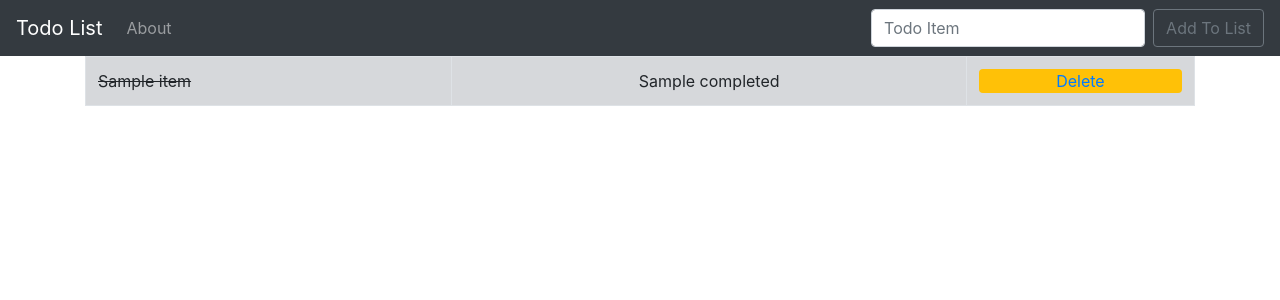
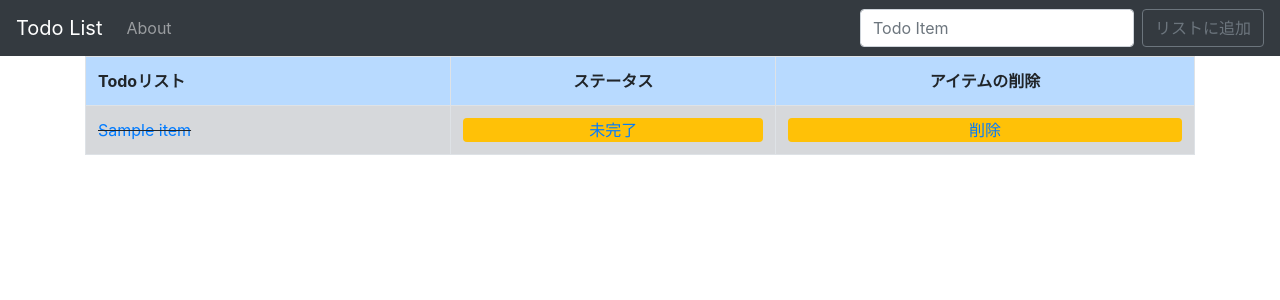
Before and after one commit to boss0703/todolist, a Django app: template mysite/todo/templates/todo/index.html in a window 1280 px wide. Shown: the top 300 px of the page. Run offline with Django 3.2, Linux system fonts and the light colour scheme; the template is opened without the code that fills it: most values are stand-ins (such as "Sample title", 1, 10 or a date in 2020); some libraries are stand-ins or nearby versions.

Commit message:
Todoリスト完成

```diff
--- a/mysite/todo/templates/todo/base.html
+++ b/mysite/todo/templates/todo/base.html
@@ -24,7 +24,7 @@
             <form class="form-inline my-2 my-lg-0" method="POST">
                 {% csrf_token %}
                 <input class="form-control mr-sm-2" type="search" placeholder="Todo Item" aria-label="Search" name="item">
-                <button class="btn btn-outline-secondary my-2 my-sm-0" type="submit">Add To List</button>
+                <button class="btn btn-outline-secondary my-2 my-sm-0" type="submit">リストに追加</button>
             </form>
         </div>
     </nav>
--- a/mysite/todo/templates/todo/index.html
+++ b/mysite/todo/templates/todo/index.html
@@ -15,18 +15,23 @@
 
     {% if all_items %}
     <table class="table table-bordered">
+         <tr class="table-primary">
+            <th>Todoリスト</th>
+            <th><center>ステータス</center></th>
+            <th><center>アイテムの削除</center></th>
+        </tr>
         {% for todo in all_items %}
             {% if todo.completed %}
                 <tr class="table-secondary">
-                    <td class="striker">{{ todo.item }}</td>
-                    <td><center>{{ todo.completed }}</center></td>
-                    <td><center><a href="{% url 'delete' todo.id %}"><div class="bg-warning rounded">Delete</div></a></center></td>
+                    <td class="striker"><a href="{% url 'edit' todo.id %}">{{ todo.item }}</a></td>
+                    <td><center><a href="{% url 'uncomplete' todo.id %}"><div class="bg-warning rounded">未完了</div></a></center></td>
+                    <td><center><a href="{% url 'delete' todo.id %}"><div class="bg-warning rounded">削除</div></a></center></td>
                 </tr>
             {% else %}
                 <tr class="table-info">
-                    <td>{{ todo.item }}</td>
-                    <td><center>{{ todo.completed }}</center></td>
-                    <td><center><a href="{% url 'delete' todo.id %}"><div class="bg-light rounded">Delete</div></a></center></td>
+                    <td><a href="{% url 'edit' todo.id %}">{{ todo.item }}</a></td>
+                    <td><center><a href="{% url 'complete' todo.id %}"><div class="bg-light rounded">完成</div></a></center></td>
+                    <td><center><a href="{% url 'delete' todo.id %}"><div class="bg-light rounded">削除</div></a></center></td>
                 </tr>
             {% endif %}
         {% endfor %}
--- a/mysite/todo/urls.py
+++ b/mysite/todo/urls.py
@@ -4,5 +4,8 @@ from . import views
 urlpatterns = [
     path('', views.index, name='index'),
     path('about/', views.about, name='about'),
-    path('delete/<list_id>', views.delete, name="delete")
+    path('delete/<list_id>', views.delete, name="delete"),
+    path('uncomplete/<list_id>', views.uncomplete, name="uncomplete"),
+    path('complete/<list_id>', views.complete, name="complete"),
+    path('edit/<list_id>', views.edit, name="edit"),
 ]
```
Also changed, not shown: mysite/todo/templates/todo/edit.html (added, +15 -0 lines), mysite/todo/views.py (+31 -3 lines).
